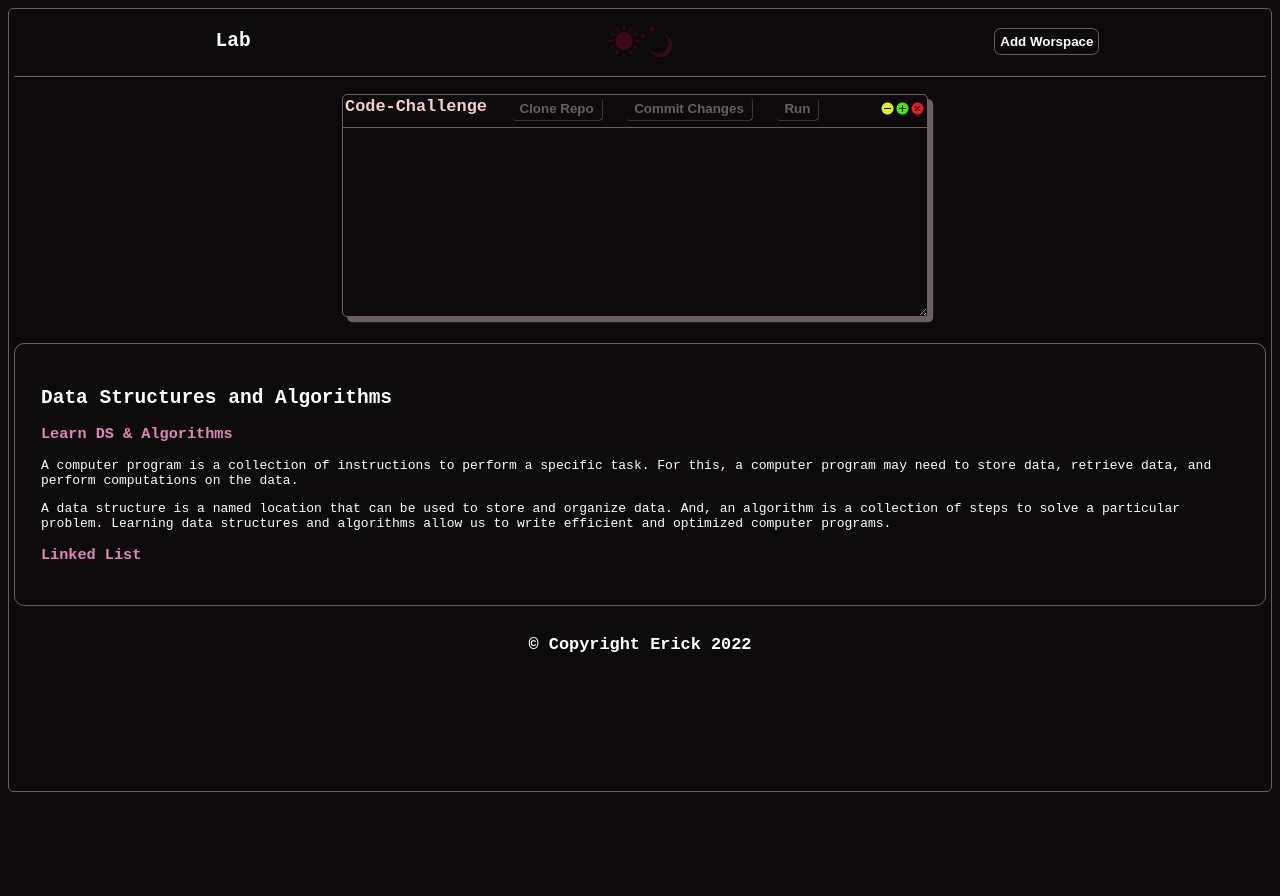
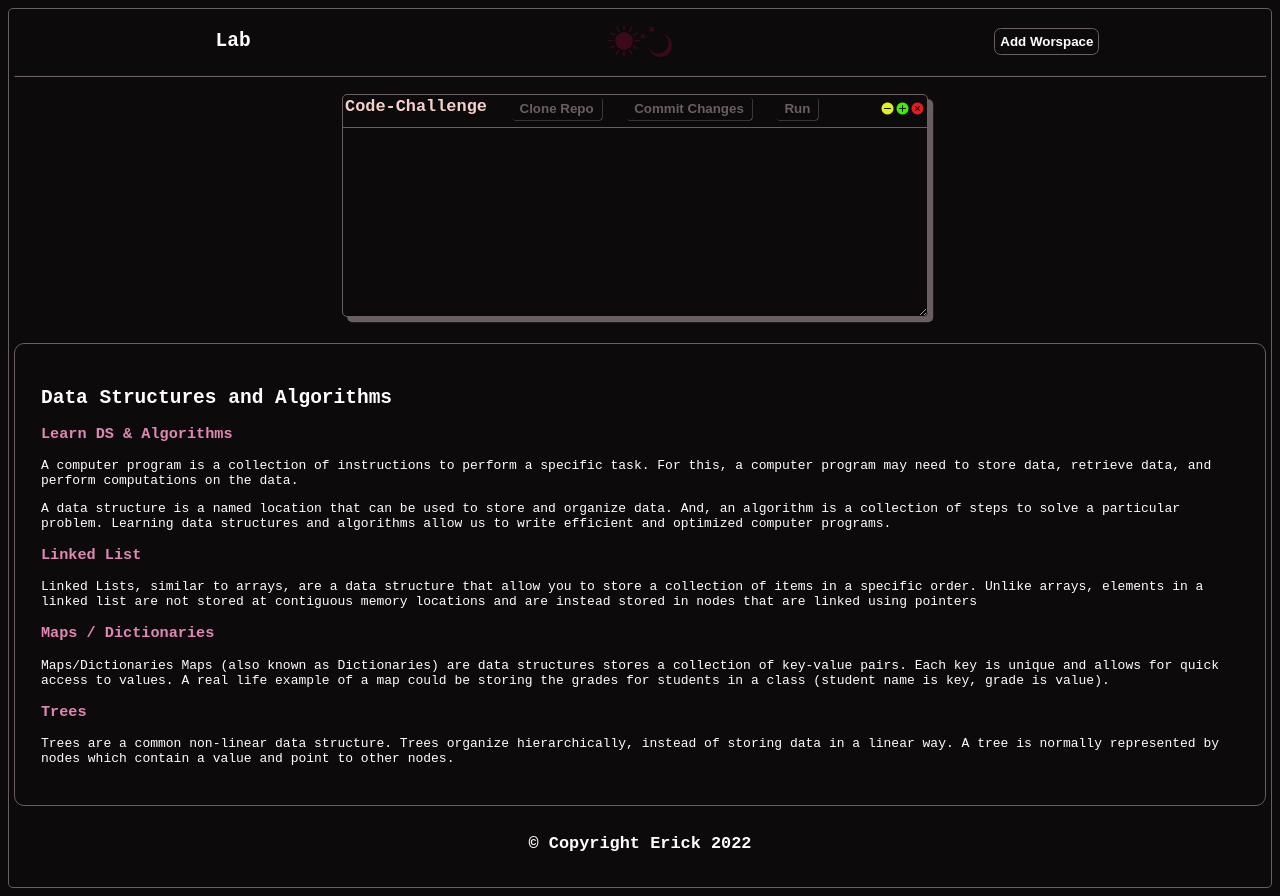
Before and after one commit to erick-sudo/codelab, a plain HTML site: page index.html in a window 1280 px wide. Before the commit the page ends 800 px from the top, so only its background shows below. Drawn offline with Linux system fonts and the light colour scheme.

Commit message:
Linked Lists and Trees

```diff
--- a/index.html
+++ b/index.html
@@ -80,7 +80,27 @@
 
         <p>A data structure is a named location that can be used to store and organize data. And, an algorithm is a collection of steps to solve a particular problem. Learning data structures and algorithms allow us to write efficient and optimized computer programs.</p>
 
-        <h3>Linked List</h3>
+        <div>
+            <h3>Linked List</h3>
+            <p>
+            Linked Lists, similar to arrays, are a data structure that allow you to store a collection of items in a specific order. Unlike arrays, elements in a linked list are not stored at contiguous memory locations and are instead stored in nodes that are linked using pointers
+            </p>
+        </div>
+        <div>
+            <h3>Maps / Dictionaries</h3>
+            <p>
+                Maps/Dictionaries
+Maps (also known as Dictionaries) are data structures stores a collection of key-value pairs. Each key is unique and allows for quick access to values. A real life example of a map could be storing the grades for students in a class (student name is key, grade is value).
+            </p>
+        </div>
+        <div>
+            <h3>Trees</h3>
+            <p>
+                Trees are a common non-linear data structure.
+                Trees organize hierarchically, instead of storing data in a linear way.
+                A tree is normally represented by nodes which contain a value and point to other nodes.
+            </p>
+        </div>
     </div>
 
     <div id="foot">
```
